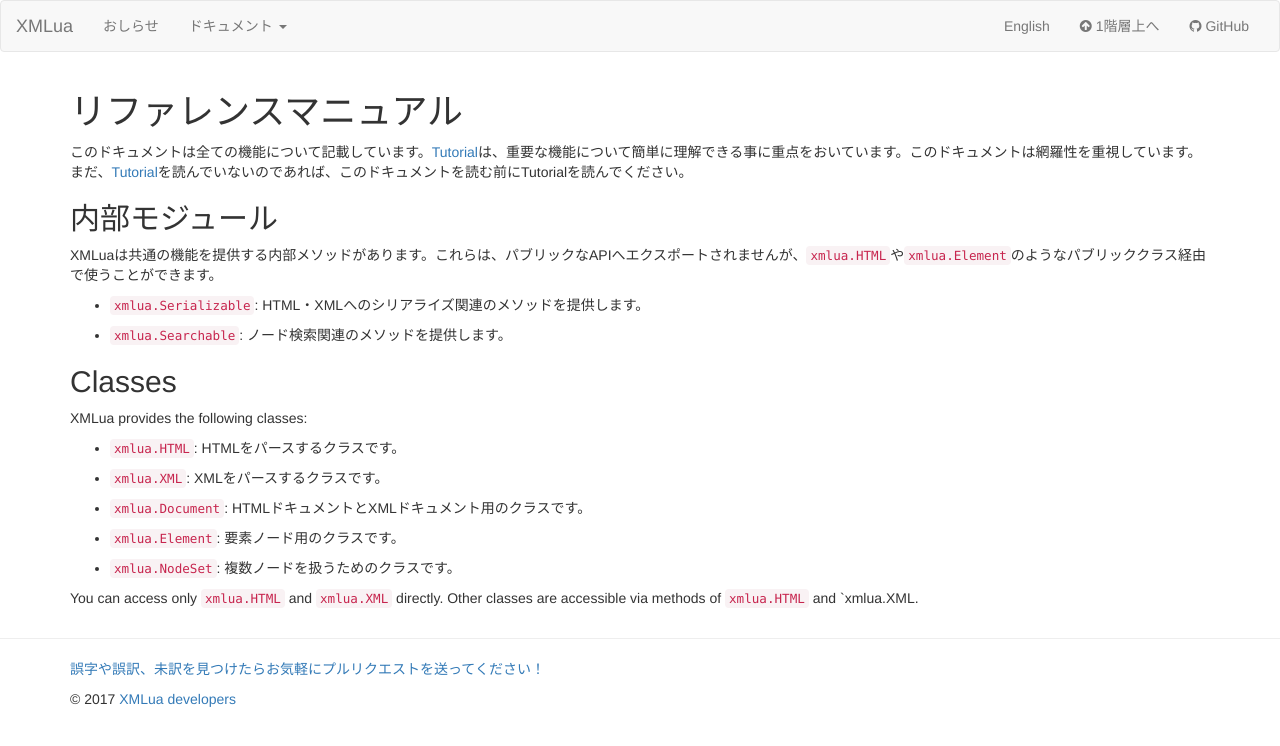
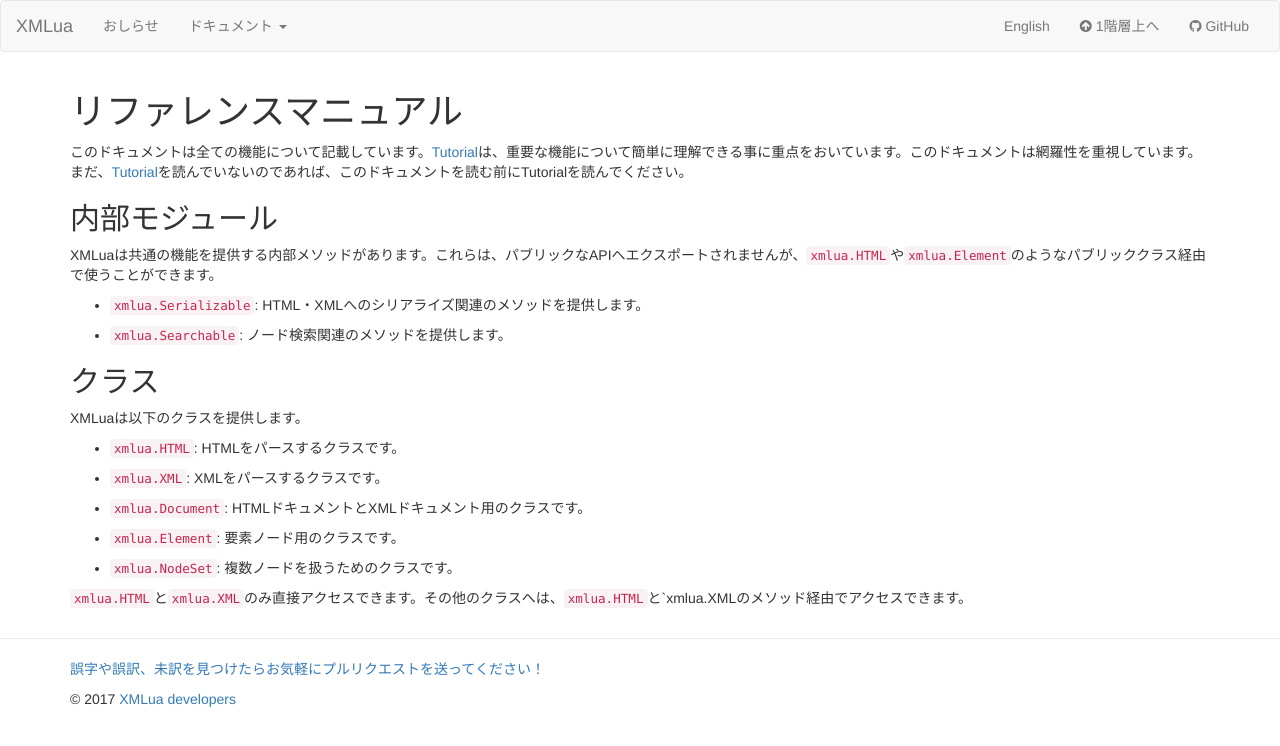
Before and after one commit to clear-code/xmlua, a Jekyll site: the page built from docs/ja/reference/index.md, in a window 1280 px wide. Shown: the top 746 px of the page. Built offline with Jekyll 4.4.1, drawn with Linux system fonts in a browser that asks for light colours.

Commit message:
doc: Translate into Japanese of `Classes` of index.md

```diff
--- a/docs/ja/reference/index.md
+++ b/docs/ja/reference/index.md
@@ -14,9 +14,9 @@ XMLuaは共通の機能を提供する内部メソッドがあります。これ
 
   * [`xmlua.Searchable`][searchable]: ノード検索関連のメソッドを提供します。
 
-## Classes {#classes}
+## クラス
 
-XMLua provides the following classes:
+XMLuaは以下のクラスを提供します。
 
   * [`xmlua.HTML`][html]: HTMLをパースするクラスです。
 
@@ -28,7 +28,7 @@ XMLua provides the following classes:
 
   * [`xmlua.NodeSet`][node-set]: 複数ノードを扱うためのクラスです。
 
-You can access only `xmlua.HTML` and `xmlua.XML` directly. Other classes are accessible via methods of `xmlua.HTML` and `xmlua.XML.
+`xmlua.HTML`と`xmlua.XML`のみ直接アクセスできます。その他のクラスへは、`xmlua.HTML`と`xmlua.XMLのメソッド経由でアクセスできます。
 
 [tutorial]:../tutorial/
 
```
Also changed, not shown: 1 other file.
